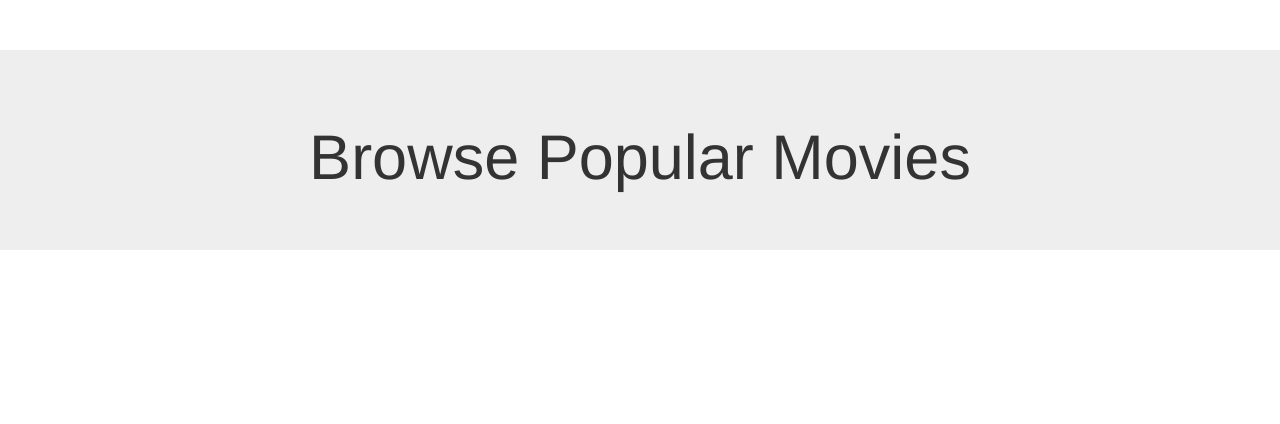
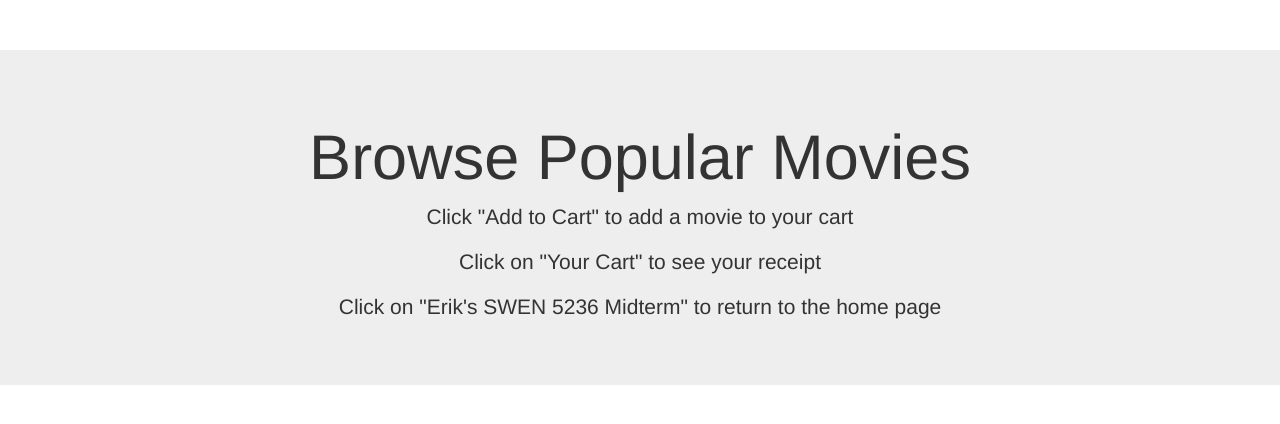
Before and after one commit to erik-whiting/ewhiting_SWEN5236_midterm, a PHP site: page /movies.php in a window 1280 px wide. Shown: the part 50-474 px from the top of the page. Run offline with PHP 8.4, Linux system fonts and the light colour scheme.

Commit message:
navigation guidance

```diff
--- a/index.php
+++ b/index.php
@@ -21,6 +21,7 @@ ini_set('display_errors', 1);
 <div class="jumbotron">
     <div class="container text-center">
         <h1>Browse Popular Genres</h1>
+        <p>Click on a genre to see a list of movies</p>
     </div>
 </div>
 <div id="test">
--- a/movies.php
+++ b/movies.php
@@ -21,6 +21,9 @@ ini_set('display_errors', 1);
 <div class="jumbotron">
     <div class="container text-center">
         <h1>Browse Popular Movies</h1>
+        <p>Click "Add to Cart" to add a movie to your cart</p>
+        <p>Click on "Your Cart" to see your receipt</p>
+        <p>Click on "Erik's SWEN 5236 Midterm" to return to the home page</p>
     </div>
 
 </div>
--- a/usercart.php
+++ b/usercart.php
@@ -23,6 +23,8 @@ ini_set('display_errors', 1);
 <div class="jumbotron">
     <div class="container text-center">
         <h1>Your Cart</h1>
+        <p>Click "Checkout" to checkout (just clears your cart)</p>
+        <p>Click on "Erik's SWEN 5236 Midterm" to return to the home page</p>
     </div>
 
 </div>
```
